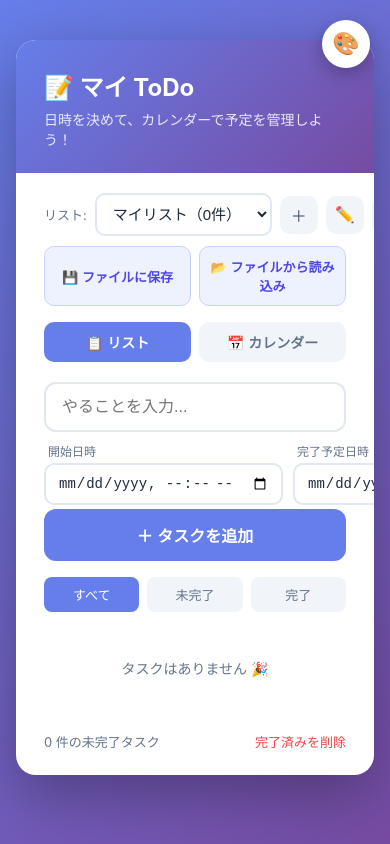
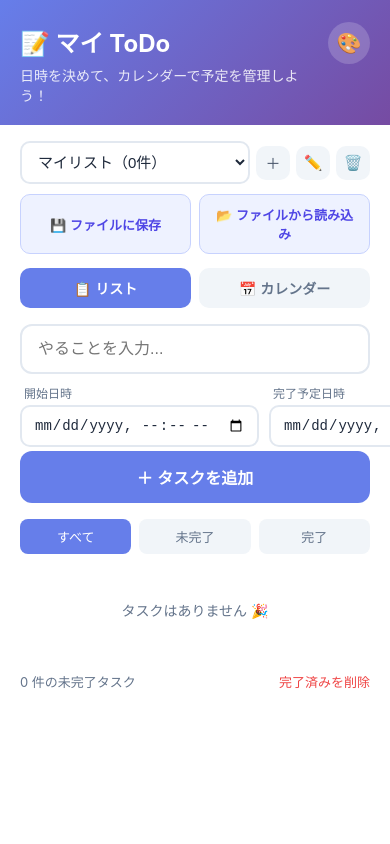
Before and after one commit to momotarou157h243-sys/todo, a plain HTML site: page index.html in a window 390 px wide. Drawn offline with Linux system fonts and the light colour scheme.

Commit message:
Add files via upload

```diff
--- a/index.html
+++ b/index.html
@@ -22,6 +22,7 @@
     <header>
       <h1>📝 マイ ToDo</h1>
       <p>日時を決めて、カレンダーで予定を管理しよう！</p>
+      <button class="theme-fab" id="themeFab" title="デザインを切り替え" aria-label="デザインを切り替え">🎨</button>
     </header>
 
     <!-- リスト管理バー -->
@@ -90,9 +91,6 @@
     </div>
   </div>
 
-  <!-- テーマ切り替えアイコン（画面右上） -->
-  <button class="theme-fab" id="themeFab" title="デザインを切り替え" aria-label="デザインを切り替え">🎨</button>
-
   <!-- オーバーレイ＋テーマ選択ポップアップ -->
   <div class="overlay hidden" id="themeOverlay">
     <div class="theme-popup" id="themePopup" role="dialog" aria-label="デザインの切り替え">
--- a/styles.css
+++ b/styles.css
@@ -138,9 +138,10 @@ body {
 }
 
 header {
+  position: relative;
   background: var(--header-bg);
   color: var(--header-text);
-  padding: 28px 28px 24px;
+  padding: 28px 76px 24px 28px;
   transition: background 0.3s ease, color 0.3s ease;
 }
 
@@ -158,25 +159,24 @@ header p {
   opacity: 0.85;
 }
 
-/* ===== テーマ切り替えアイコン（右上の丸ボタン） ===== */
+/* ===== テーマ切り替えアイコン（ヘッダー右上の丸ボタン） ===== */
 .theme-fab {
-  position: fixed;
-  top: 20px;
+  position: absolute;
+  top: 22px;
   right: 20px;
-  width: 48px;
-  height: 48px;
+  width: 42px;
+  height: 42px;
   border-radius: 50%;
   border: none;
-  background: var(--app-bg);
-  color: var(--text);
-  font-size: 22px;
+  background: var(--switch-bg);
+  color: var(--header-text);
+  font-size: 20px;
   cursor: pointer;
-  box-shadow: 0 6px 18px rgba(0, 0, 0, 0.25);
-  z-index: 50;
+  z-index: 5;
   display: flex;
   align-items: center;
   justify-content: center;
-  transition: transform 0.15s ease, background 0.3s ease;
+  transition: transform 0.15s ease, background 0.2s ease;
 }
 
 .theme-fab:hover {
@@ -313,6 +313,7 @@ header p {
 
 .list-bar select {
   flex: 1;
+  min-width: 0;
   padding: 10px 12px;
   font-size: 15px;
   border: 2px solid var(--border);
@@ -707,3 +708,36 @@ footer button:hover {
 .hidden {
   display: none;
 }
+
+/* ===== スマホ（狭い画面）向けの調整 ===== */
+@media (max-width: 480px) {
+  body {
+    padding: 0;
+    align-items: stretch;
+  }
+
+  .app {
+    border-radius: 0;
+    min-height: 100vh;
+    max-width: none;
+  }
+
+  /* 左右の余白を詰めて、画面幅をしっかり使う */
+  header { padding: 24px 64px 20px 20px; }
+  .list-bar { padding: 16px 20px 0; }
+  .view-tabs { padding: 14px 20px 0; }
+  .input-area { padding: 16px 20px 8px; }
+  .filters { padding: 8px 20px; }
+  ul { padding: 8px 20px; }
+  footer { padding: 14px 20px 24px; }
+  .calendar { padding: 14px 20px 24px; }
+
+  /* リスト行：余白と各ボタンを少し小さくして、ごみ箱まで収める */
+  .list-bar .list-row { gap: 6px; }
+  .list-bar label.list-label { display: none; }
+  .icon-btn {
+    width: 34px;
+    height: 34px;
+    font-size: 15px;
+  }
+}
--- a/sw.js
+++ b/sw.js
@@ -3,7 +3,7 @@
 
 // キャッシュ名。アプリを更新したら数字（v1 → v2 ...）を上げると、
 // 古いキャッシュが破棄され、新しいファイルが読み込まれる。
-const CACHE_NAME = "todo-app-v1";
+const CACHE_NAME = "todo-app-v2";
 
 // オフラインでも使えるように保存しておくファイル一覧
 const ASSETS = [
```
